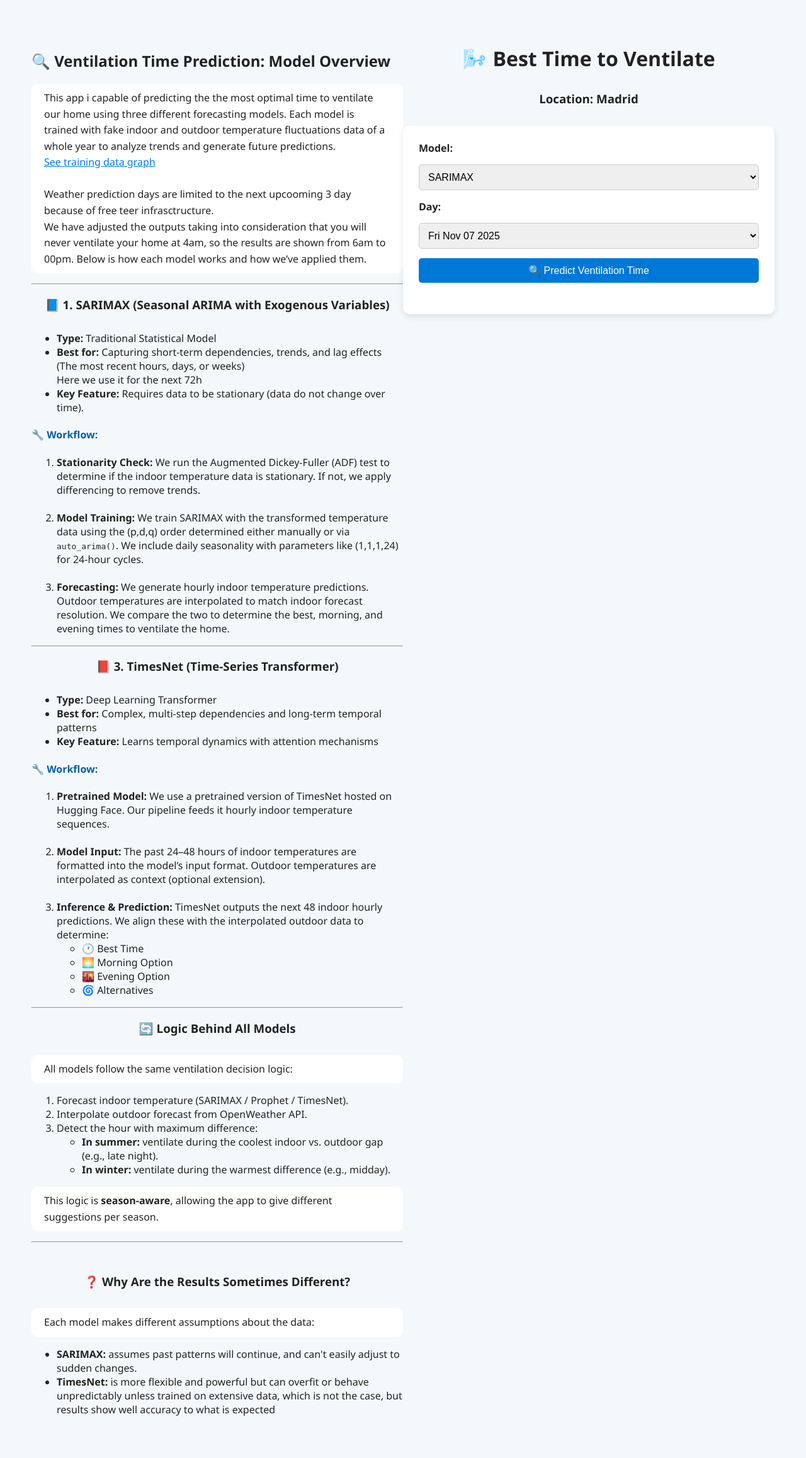
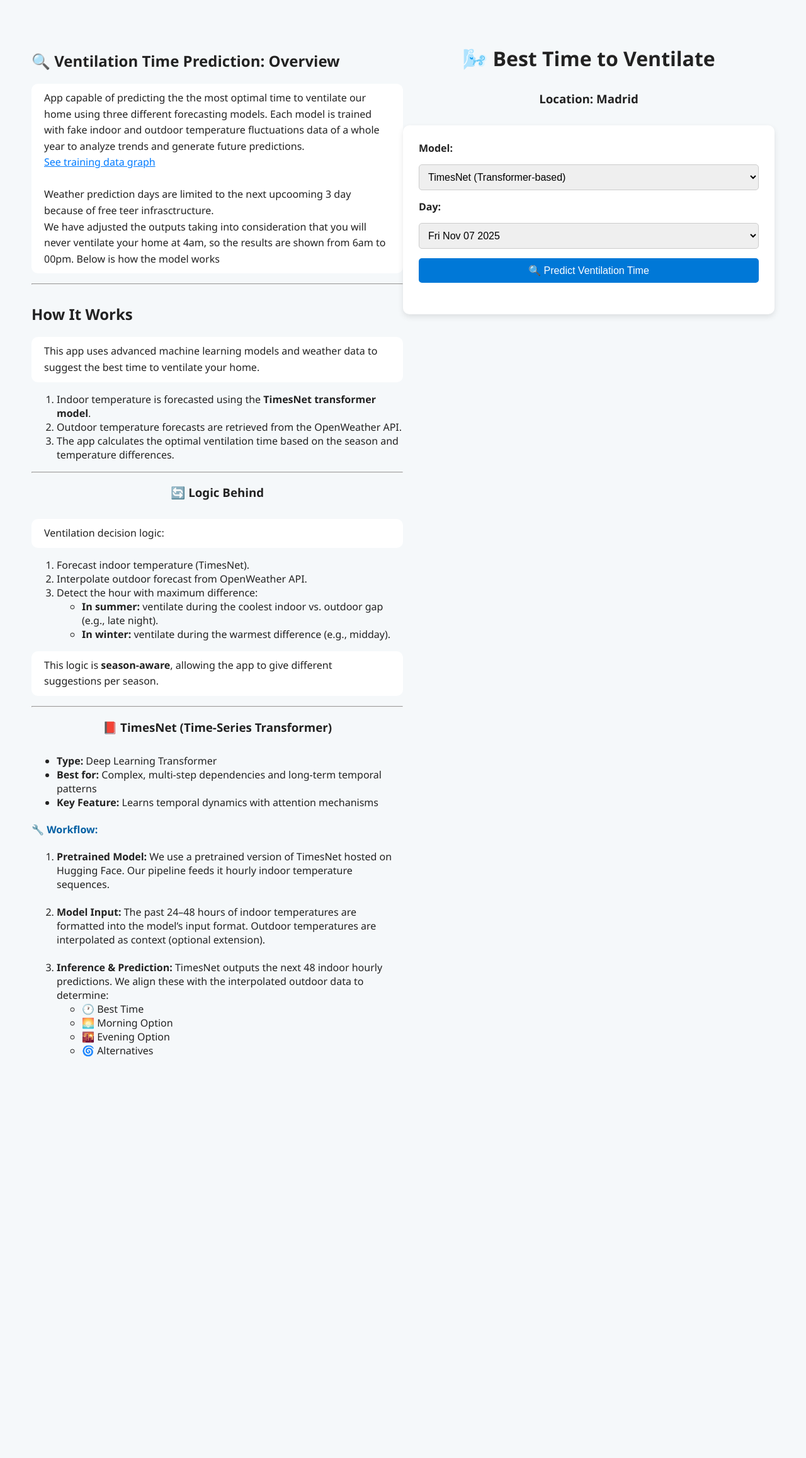
Before and after one commit to JavierBL89/Home-Ventilation-Predictor, a Flask app: page / in a window 1280 px wide. Shown: the whole page at 63% size. After the commit the page ends 1678 px from the top, so only its background shows below. Run offline with Flask 3, Linux system fonts and the light colour scheme.

Commit message:
Remove SAMRIMAX model information

```diff
--- a/templates/index.html
+++ b/templates/index.html
@@ -17,8 +17,8 @@
     <div class="info_container">
 
       <section class="info-section">
-        <h2>🔍 Ventilation Time Prediction: Model Overview</h2>
-        <p>This app i capable of predicting the  the most optimal time to ventilate our home using three different forecasting models. Each
+        <h2>🔍 Ventilation Time Prediction: Overview</h2>
+        <p>App capable of predicting the the most optimal time to ventilate our home using three different forecasting models. Each
           model is trained with fake indoor and outdoor temperature fluctuations data of a whole year to analyze trends and generate future predictions.
           <br>
           <a href="/static/images/output.png" target="_blank" style="color: #007bff; text-decoration: underline;">
@@ -29,35 +29,44 @@
           Weather prediction days are limited to the next upcooming 3 day because of free teer infrasctructure.
           <br>
           We have adjusted the outputs taking into consideration that you will never ventilate your home at 4am, so the results are shown from 6am to 00pm.
-          Below is how each model works and how we’ve applied them.</p>
+          Below is how the model works</p>
 
         <hr>
 
-        <h3>📘 1. SARIMAX (Seasonal ARIMA with Exogenous Variables)</h3>
-        <ul>
-          <li><strong>Type:</strong> Traditional Statistical Model</li>
-          <li><strong>Best for:</strong> Capturing short-term dependencies, trends, and lag effects (The most recent hours, days, or weeks)
-          <br> Here we use it for the next 72h</li>
-          <li><strong>Key Feature:</strong> Requires data to be stationary (data do not change over time).</li>
-        </ul>
+        <div class="content">
+          <section>
+              <h2>How It Works</h2>
+              <p>This app uses advanced machine learning models and weather data to suggest the best time to ventilate your
+                  home.</p>
+              <ol>
+                  <li>Indoor temperature is forecasted using the <strong>TimesNet transformer model</strong>.</li>
+                  <li>Outdoor temperature forecasts are retrieved from the OpenWeather API.</li>
+                  <li>The app calculates the optimal ventilation time based on the season and temperature differences.</li>
+              </ol>
+          </section>
 
-        <h4>🔧 Workflow:</h4>
-        <ol>
-          <li><strong>Stationarity Check:</strong> We run the Augmented Dickey-Fuller (ADF) test to determine if the
-            indoor temperature data is stationary. If not, we apply differencing to remove trends.</li>
-            <br>
-          <li><strong>Model Training:</strong> We train SARIMAX with the transformed temperature data using the (p,d,q)
-            order determined either manually or via <code>auto_arima()</code>. We include daily seasonality with
-            parameters like (1,1,1,24) for 24-hour cycles.</li>
-            <br>
-          <li><strong>Forecasting:</strong> We generate hourly indoor temperature predictions. Outdoor temperatures are
-            interpolated to match indoor forecast resolution. We compare the two to determine the best, morning, and
-            evening times to ventilate the home.</li>
-        </ol>
+          <hr>
+
+          <h3>🔄 Logic Behind</h3>
+          <p>Ventilation decision logic:</p>
+          <ol>
+              <li>Forecast indoor temperature (TimesNet).</li>
+              <li>Interpolate outdoor forecast from OpenWeather API.</li>
+              <li>Detect the hour with maximum difference:
+                  <ul>
+                      <li><strong>In summer:</strong> ventilate during the coolest indoor vs. outdoor gap (e.g., late
+                          night).</li>
+                      <li><strong>In winter:</strong> ventilate during the warmest difference (e.g., midday).</li>
+                  </ul>
+              </li>
+          </ol>
+          <p>This logic is <strong>season-aware</strong>, allowing the app to give different suggestions per season.</p>
+
+        </div>
 
         <hr>
 
-        <h3>📕 3. TimesNet (Time-Series Transformer)</h3>
+        <h3>📕 TimesNet (Time-Series Transformer)</h3>
         <ul>
           <li><strong>Type:</strong> Deep Learning Transformer</li>
           <li><strong>Best for:</strong> Complex, multi-step dependencies and long-term temporal patterns</li>
@@ -82,41 +91,12 @@
             </ul>
           </li>
         </ol>
-
-        <hr>
-
-        <h3>🔄 Logic Behind All Models</h3>
-        <p>All models follow the same ventilation decision logic:</p>
-        <ol>
-          <li>Forecast indoor temperature (SARIMAX / Prophet / TimesNet).</li>
-          <li>Interpolate outdoor forecast from OpenWeather API.</li>
-          <li>Detect the hour with maximum difference:
-            <ul>
-              <li><strong>In summer:</strong> ventilate during the coolest indoor vs. outdoor gap (e.g., late night).
-              </li>
-              <li><strong>In winter:</strong> ventilate during the warmest difference (e.g., midday).</li>
-            </ul>
-          </li>
-        </ol>
-        <p>This logic is <strong>season-aware</strong>, allowing the app to give different suggestions per season.</p>
-
-        <hr>
-        <br>
-        <h3>❓ Why Are the Results Sometimes Different?</h3>
-        <p>Each model makes different assumptions about the data:</p>
-        <ul>
-          <li><strong>SARIMAX:</strong> assumes past patterns will continue, and can't easily adjust to sudden changes.
-          </li>
-          <li><strong>TimesNet:</strong> is more flexible and powerful but can overfit or behave unpredictably unless
-            trained on extensive data, which is not the case, but results show well accuracy to what is expected</li>
-        </ul>
       </section>
     </div>
 
 
     <div class="interactive_container">
       <h1>🌬️ Best Time to Ventilate</h1>
-
 
       <h3>Location: Madrid</h3>
 
@@ -125,7 +105,7 @@
         <div class="selectors">
           <label for="modelSelector">Model:</label>
           <select id="modelSelector">
-            <option value="sarimax">SARIMAX</option>
+           <!-- <option value="sarimax">SARIMAX</option> -->
             <option value="timesNet">TimesNet (Transformer-based)</option>
 
           </select>
```
